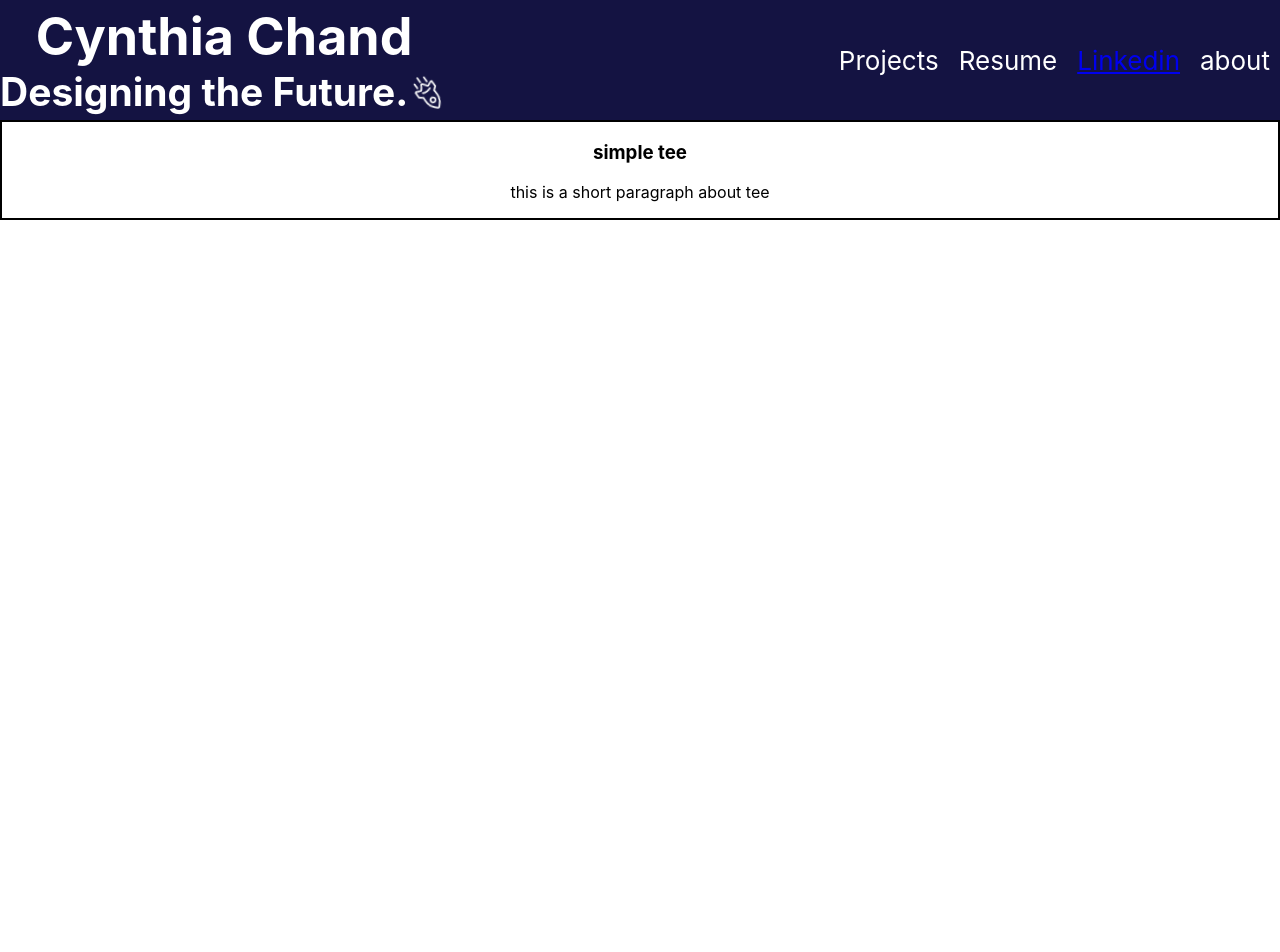
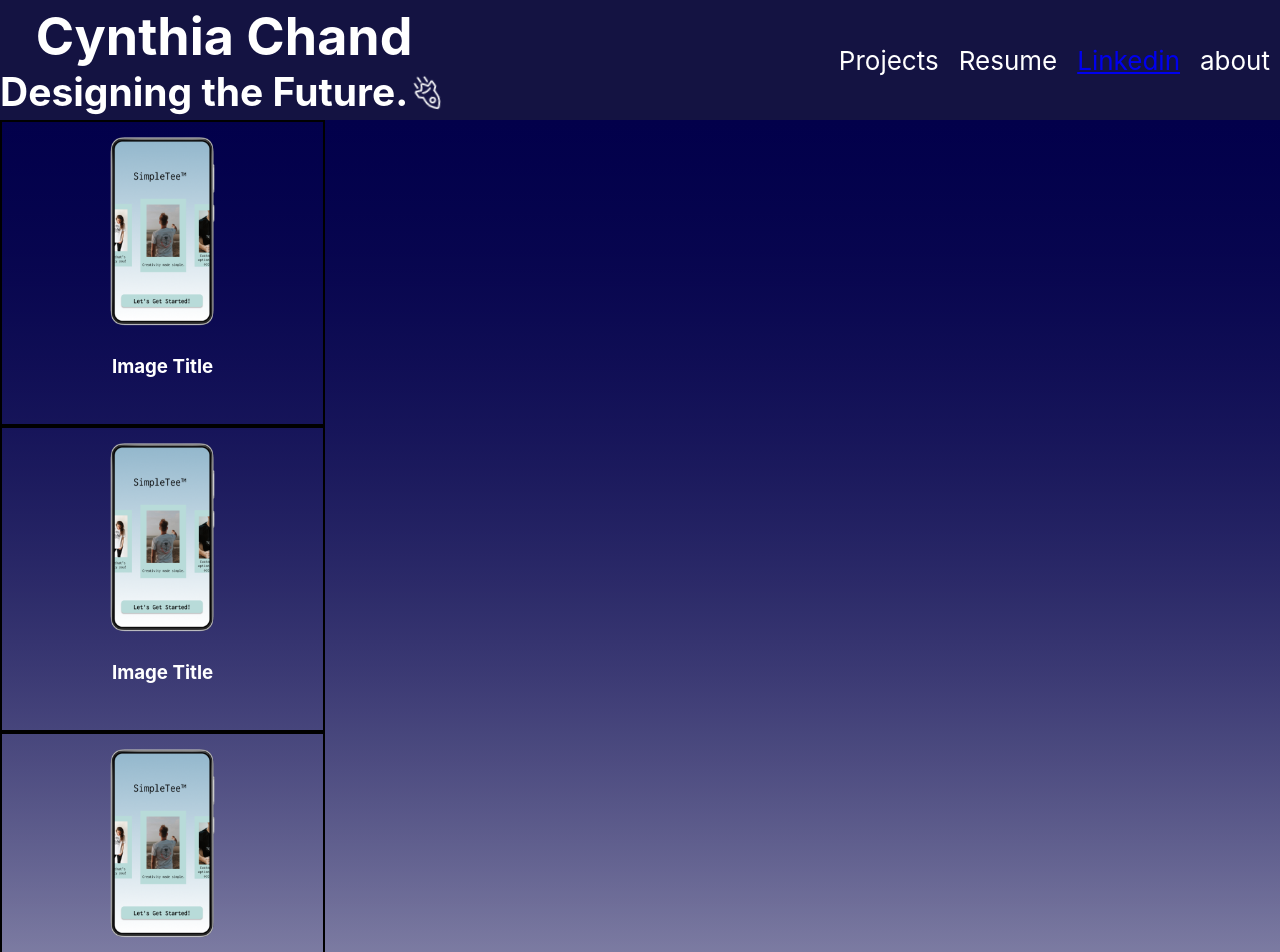
Before and after one commit to not-damien/cynthiachandsite, a React (Create React App) app: page / in a window 1280 px wide. Shown: the top 952 px of the page. Before the commit the page ends 800 px from the top, so only its background shows below. Built offline with nearby package versions, Linux system fonts and the light colour scheme.

Commit message:
got card hover working

```diff
--- a/src/App.css
+++ b/src/App.css
@@ -1,5 +1,10 @@
 .App {
   text-align: center;
+}
+body{
+  background: linear-gradient(180deg, #02004B 0%, rgba(255, 255, 255, 0) 100%);
+  mix-blend-mode: normal;
+  background-repeat: no-repeat;
 }
 #sub-tittle {
   display: flex;
@@ -64,4 +69,7 @@ a{
   border-style: solid;
   border-color: black;
   border-width: 2px;
+  width: 321px;
+  height: 302px;
+  color: white;
 }
--- a/src/App.js
+++ b/src/App.js
@@ -1,5 +1,7 @@
 import rocket from './rocket.svg';
 import './App.css';
+import React, { useState } from 'react';
+import simpleTee from './images/simpleTee.png'
 
 function App() {
   return (
@@ -19,23 +21,63 @@ function App() {
           </div>
       </header>
 
+      <body>
+        <Card
+        imageSrc={simpleTee}
+        title="Image Title"
+        description="This is the description that will appear on hover."
+        />
+        <Card
+        imageSrc={simpleTee}
+        title="Image Title"
+        description="This is the description that will appear on hover."
+        />
+        <Card
+        imageSrc={simpleTee}
+        title="Image Title"
+        description="This is the description that will appear on hover."
+        />
+        <Card
+        imageSrc={simpleTee}
+        title="Image Title"
+        description="This is the description that will appear on hover."
+        />
+      </body>
 
-     <Card></Card>
     </div>
   );
 }
 
 
 
-function Card() {
+function Card({ imageSrc, title, description }) {
+  const [isHovered, setIsHovered] = useState(false);
+
+  const handleMouseEnter = () => {
+    setIsHovered(true);
+  };
+
+  const handleMouseLeave = () => {
+    setIsHovered(false);
+  };
+
+
+
   return(
-    <div className='card-container'>
-      <h3>
-        simple tee
-      </h3>
-      <p>
-        this is a short paragraph about tee
-      </p>
+    <div className='card-container'
+    onMouseEnter={handleMouseEnter}
+    onMouseLeave={handleMouseLeave}
+    style={{ backgroundColor: isHovered ? 'gray' : 'transparent'}}
+    >
+      <div
+      style={{ display: 'inline-block', margin: '10px' }}
+    >
+      {!isHovered && (
+        <img src={imageSrc} alt={title} style={{ width: '200px', height: '200px' }} />
+      )}
+      <h3>{title}</h3>
+      {isHovered && <p>{description}</p>}
+    </div>
     </div>
   )
 }
```
Also changed, not shown: src/images/simpleTee.png (added).
